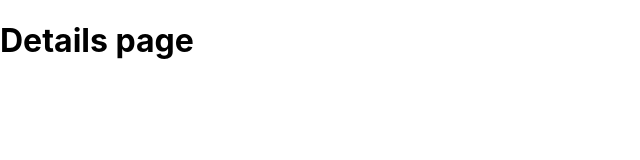
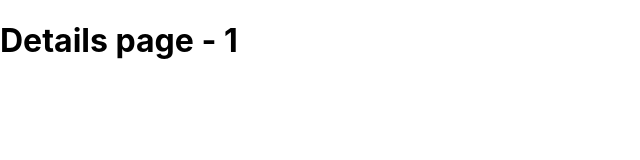
Before and after one commit to moshhasa/react-with-next-js, a Next.js app: page /news/1 in a window 1280 px wide. Shown: the top 160 px of the page, without its empty margins (0-640 px from the left). Built offline with nearby package versions, Linux system fonts and the light colour scheme.

Commit message:
Exprected query paramter from url

```diff
--- a/pages/news/[newsId].js
+++ b/pages/news/[newsId].js
@@ -1,7 +1,11 @@
+import { useRouter } from 'next/router';
+
 const DetaisPage = () => {
+    const router = useRouter();
+    const newsId = router.query.newsId;
     return (
         <h1>
-            Details page
+           Details page  -  {newsId}
         </h1>
     )
 }
```
